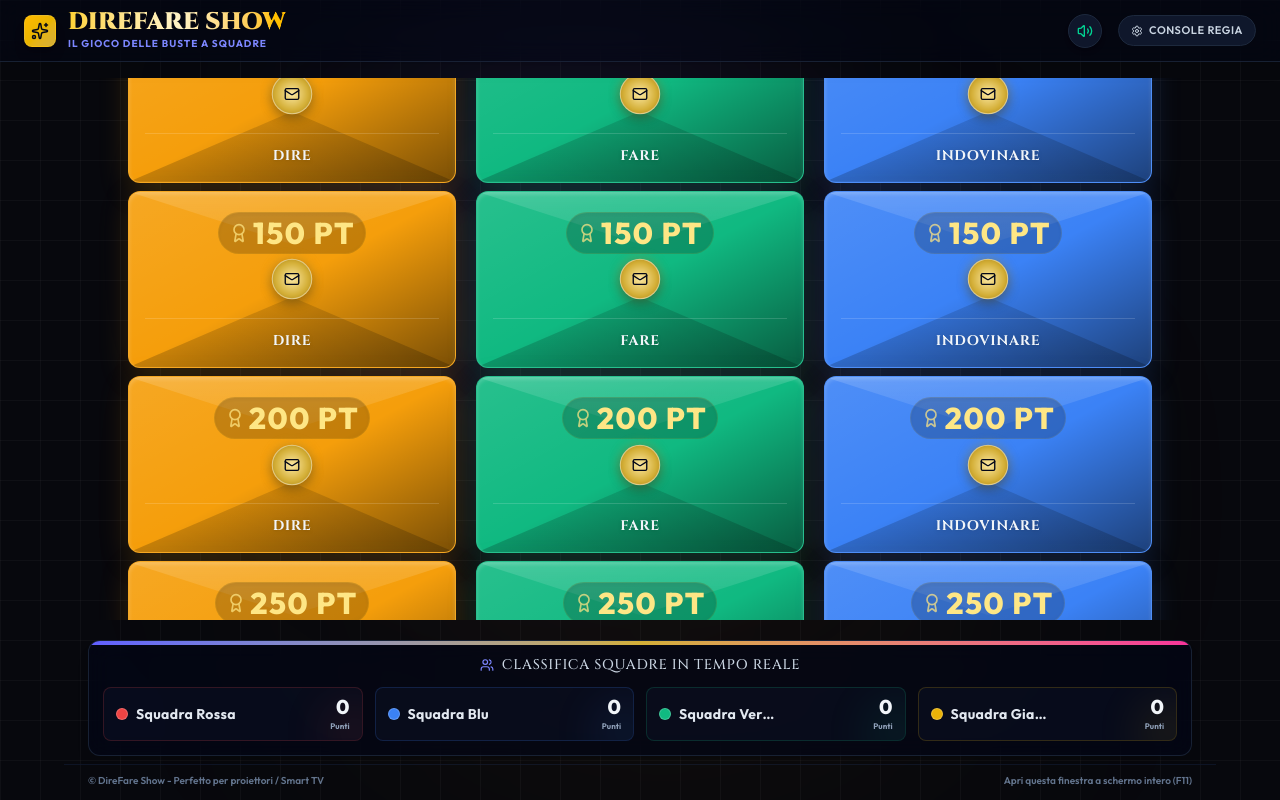
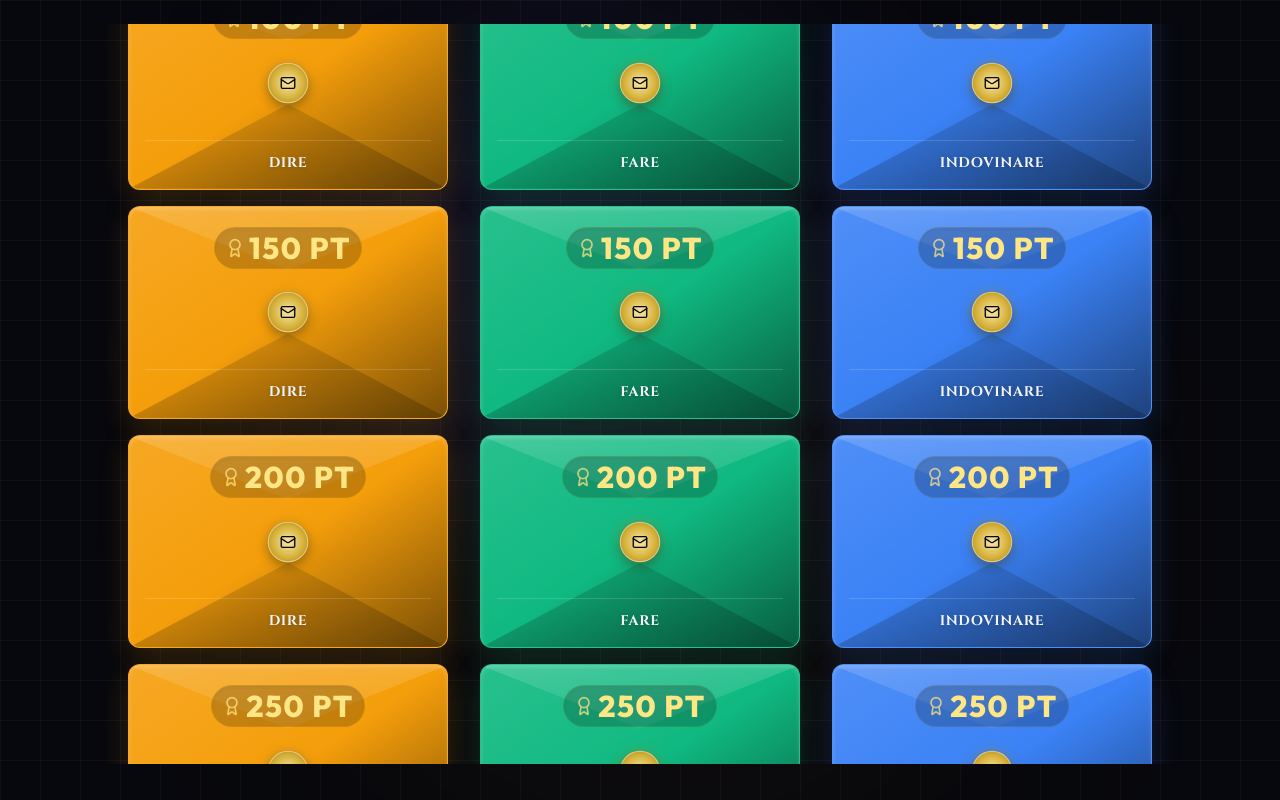
Before and after one commit to Gabbalb/DireFareIndovinare, a React (Vite) app: page / in a window 1280 px wide. Built offline with nearby package versions, Linux system fonts and the light colour scheme; a web font is replaced by a local one.

Commit message:
se mi chiedi chi è...

```diff
--- a/src/App.tsx
+++ b/src/App.tsx
@@ -1,8 +1,8 @@
 import { useState, useEffect, useRef } from 'react';
 import { motion, AnimatePresence } from 'framer-motion';
 import {
-  Volume2, VolumeX, Shield, Users, Mail, RotateCcw,
-  Plus, Trash2, Check, X, Tv, Settings, Sparkles, Edit2, RefreshCw, Award,
+  Volume2, VolumeX, Shield, Mail, RotateCcw,
+  Plus, Trash2, Check, X, Tv, Settings, Edit2, RefreshCw, Award,
   ChevronUp, ChevronDown, Play, Pause, Square, Timer
 } from 'lucide-react';
 import { useSyncState } from './hooks/useSyncState';
@@ -167,7 +167,6 @@ const PublicProjectionView: React.FC<PublicProps> = ({
   categories,
   activeEnvelopeId,
   animationStep,
-  isMuted,
   timerActive,
   timerDuration,
   timerTimeLeft,
@@ -176,7 +175,6 @@ const PublicProjectionView: React.FC<PublicProps> = ({
   openEnvelope,
   closeEnvelope,
   changeAnimationStep,
-  toggleMute,
   handleMarkAsOpened
 }) => {
   return (
@@ -187,58 +185,22 @@ const PublicProjectionView: React.FC<PublicProps> = ({
       <div className="absolute top-0 left-1/4 w-[500px] h-[500px] bg-indigo-500/10 rounded-full blur-[120px] pointer-events-none" />
       <div className="absolute bottom-0 right-1/4 w-[600px] h-[600px] bg-amber-500/5 rounded-full blur-[140px] pointer-events-none" />
 
-      {/* Elegant Header */}
-      <header className="relative w-full border-b border-slate-800/80 bg-slate-950/40 backdrop-blur-md px-6 py-2.5 flex justify-between items-center z-30 shadow-lg">
-        <div className="flex items-center space-x-3">
-          <div className="w-8 h-8 rounded-lg bg-gradient-to-br from-amber-400 to-[#d4af37] flex items-center justify-center shadow-lg border border-amber-300/30">
-            <Sparkles className="text-slate-950" size={18} />
-          </div>
-          <div>
-            <h1 className="text-xl md:text-2xl font-black font-cinzel text-transparent bg-clip-text bg-gradient-to-r from-amber-300 via-amber-100 to-amber-400 leading-none">
-              DIREFARE SHOW
-            </h1>
-            <p className="text-[9px] md:text-[10px] font-bold tracking-widest text-indigo-400 uppercase mt-0.5">
-              Il Gioco delle Buste a Squadre
-            </p>
-          </div>
-        </div>
-
-        {/* Global Sound and Action Toolbar */}
-        <div className="flex items-center space-x-4">
-          <button
-            onClick={toggleMute}
-            className="p-2 rounded-full bg-slate-900 border border-slate-800 hover:bg-slate-800 text-slate-300 hover:text-white transition-all shadow-md cursor-pointer"
-            title={isMuted ? "Attiva Audio" : "Disattiva Audio"}
-          >
-            {isMuted ? <VolumeX size={16} className="text-rose-400" /> : <Volume2 size={16} className="text-emerald-400" />}
-          </button>
-
-          <a
-            href="#/admin"
-            className="hidden md:flex items-center space-x-1.5 px-3 py-1.5 bg-slate-900 border border-slate-800 hover:bg-slate-800 text-slate-300 hover:text-white rounded-full text-[11px] font-semibold tracking-wider transition-all cursor-pointer"
-          >
-            <Settings size={12} />
-            <span>CONSOLE REGIA</span>
-          </a>
-        </div>
-      </header>
-
       {/* Main Grid View */}
-      <main className="flex-1 w-full max-w-6xl mx-auto px-6 py-2 flex flex-col justify-between overflow-hidden">
+      <main className="flex-1 w-full max-w-6xl mx-auto px-6 py-6 flex flex-col justify-center overflow-hidden">
 
         {/* Envelopes Grid Display sorted in vertical columns per category */}
-        <div className="flex-1 flex flex-col justify-center my-2 overflow-hidden">
-          <div className="grid grid-cols-3 gap-4 lg:gap-5 max-w-5xl mx-auto w-full items-start">
+        <div className="flex-1 flex flex-col justify-center my-auto overflow-hidden">
+          <div className="grid grid-cols-3 gap-6 lg:gap-8 max-w-5xl mx-auto w-full items-start">
             {categories.map(cat => {
               const catEnvelopes = envelopes
                 .filter(env => env.category === cat.key)
                 .sort((a, b) => a.points - b.points);
 
               return (
-                <div key={cat.key} className="flex flex-col space-y-2">
+                <div key={cat.key} className="flex flex-col space-y-4">
                   {/* Column Header */}
                   <div
-                    className="text-center py-2 px-3 rounded-lg border font-bold text-xs md:text-sm tracking-widest uppercase select-none shadow-md backdrop-blur-sm"
+                    className="text-center py-3 px-4 rounded-xl border font-bold text-sm md:text-base tracking-widest uppercase select-none shadow-md backdrop-blur-sm"
                     style={{
                       borderColor: `${cat.color}40`,
                       color: cat.color,
@@ -250,7 +212,7 @@ const PublicProjectionView: React.FC<PublicProps> = ({
                   </div>
 
                   {/* Vertical Stack */}
-                  <div className="flex flex-col space-y-2">
+                  <div className="flex flex-col space-y-4">
                     {catEnvelopes.map((env, idx) => {
                       const isActive = activeEnvelopeId === env.id;
                       return (
@@ -280,51 +242,7 @@ const PublicProjectionView: React.FC<PublicProps> = ({
             })}
           </div>
         </div>
-
-        {/* Real-time Scoreboard Display */}
-        <section className="mt-3 border border-slate-800/80 bg-slate-950/60 backdrop-blur-md rounded-xl p-3.5 shadow-lg relative overflow-hidden">
-          <div className="absolute top-0 left-0 h-1 w-full bg-gradient-to-r from-indigo-500 via-[#d4af37] to-pink-500" />
-          <h2 className="text-center font-cinzel text-sm tracking-wider text-slate-300 mb-3 flex items-center justify-center gap-2">
-            <Users size={14} className="text-indigo-400" />
-            CLASSIFICA SQUADRE IN TEMPO REALE
-          </h2>
-          <div className="grid grid-cols-2 md:grid-cols-4 gap-3">
-            {teams.map((team, idx) => (
-              <motion.div
-                key={team.id}
-                initial={{ opacity: 0, y: 10 }}
-                animate={{ opacity: 1, y: 0 }}
-                transition={{ delay: idx * 0.05 }}
-                className="relative overflow-hidden p-2 px-3 rounded-lg border bg-slate-900/40 flex items-center justify-between transition-all"
-                style={{ borderColor: `${team.color}30` }}
-              >
-                <div
-                  className="absolute -right-6 -bottom-6 w-16 h-16 rounded-full opacity-10 blur-xl"
-                  style={{ backgroundColor: team.color }}
-                />
-                <div className="flex items-center space-x-2">
-                  <div className="w-3 h-3 rounded-full border border-white/20" style={{ backgroundColor: team.color }} />
-                  <span className="font-bold tracking-wide text-slate-200 text-xs md:text-sm truncate max-w-[100px]">
-                    {team.name}
-                  </span>
-                </div>
-                <div className="text-right z-10">
-                  <span className="text-lg md:text-xl font-black text-slate-100 font-sans leading-none">
-                    {team.score}
-                  </span>
-                  <span className="text-[8px] font-bold text-slate-400 block">Punti</span>
-                </div>
-              </motion.div>
-            ))}
-          </div>
-        </section>
       </main>
-
-      {/* TV Screen Projection Tip Footer */}
-      <footer className="w-full text-center text-slate-500 text-[10px] font-semibold border-t border-slate-900/80 pt-2 px-6 flex justify-between max-w-6xl mx-auto">
-        <p>&copy; DireFare Show - Perfetto per proiettori / Smart TV</p>
-        <p className="hidden md:block">Apri questa finestra a schermo intero (F11)</p>
-      </footer>
     </div>
     <CountdownOverlay
       timerActive={timerActive && timerDisplayMode === 'fullscreen'}
--- a/src/components/EnvelopeWidget.tsx
+++ b/src/components/EnvelopeWidget.tsx
@@ -101,7 +101,7 @@ export const EnvelopeWidget: React.FC<EnvelopeWidgetProps> = ({
       <motion.div
         layoutId={`envelope-wrapper-${envelope.id}`}
         onClick={handleEnvelopeClick}
-        className={`relative w-full ${role === 'public' ? 'aspect-[1.85/1]' : 'aspect-[3/2]'} rounded-xl overflow-hidden cursor-pointer shadow-lg hover:shadow-2xl border transition-all duration-300 transform hover:-translate-y-1 ${
+        className={`relative w-full aspect-[3/2] rounded-xl overflow-hidden cursor-pointer shadow-lg hover:shadow-2xl border transition-all duration-300 transform hover:-translate-y-1 ${
           envelope.isOpened
             ? 'opacity-40 grayscale border-slate-700 bg-slate-900/50 cursor-not-allowed'
             : 'border-white/10'
@@ -144,7 +144,7 @@ export const EnvelopeWidget: React.FC<EnvelopeWidgetProps> = ({
           </div>
 
           {/* Empty center for the wax seal */}
-          <div className={`${role === 'public' ? 'h-3' : 'h-10'} pointer-events-none`} />
+          <div className="h-10 pointer-events-none" />
 
           {/* Team Name at the bottom instead of points */}
           <div className={`flex justify-center items-center text-xs border-t pt-3 ${
```
